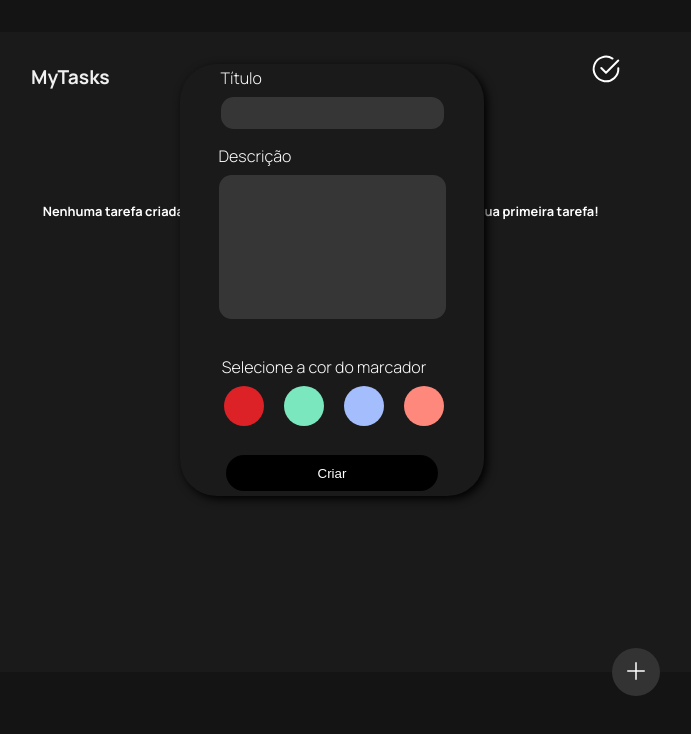
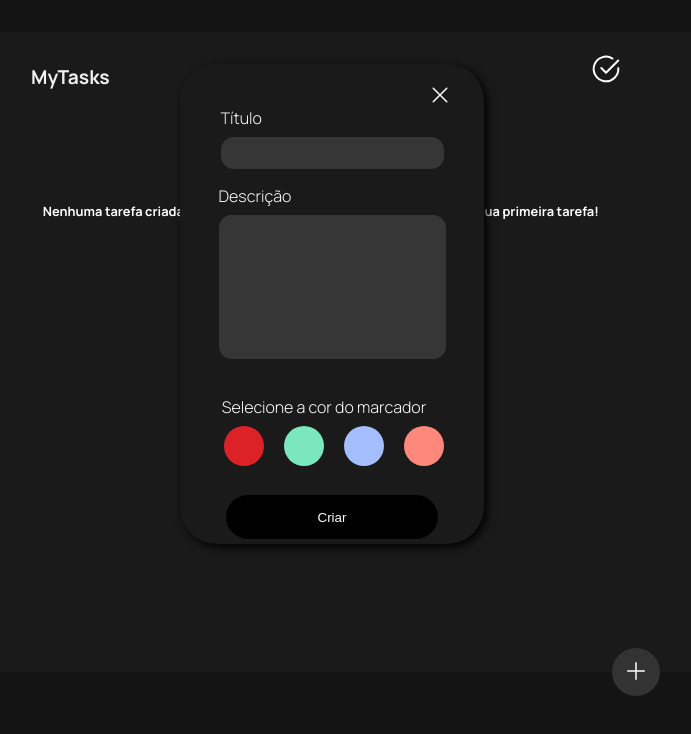
Before and after one commit to guilhermesilvap/tasksProject, a React (Vite) app: page / in a window 1280 px wide. Both pictures are taken after a click on the button 960 px from the left and 672 px from the top of the page. Shown: the top 734 px of the page, without its empty margins (324-1015 px from the left). Built offline with nearby package versions, Linux system fonts and the light colour scheme.

Commit message:
Chore: Acrescentando botão de exit no modal

```diff
--- a/src/components/Modal/index.tsx
+++ b/src/components/Modal/index.tsx
@@ -1,5 +1,6 @@
 import styles from "./styles.module.css"
 import { useState } from "react"
+import exitbutton from "../../assets/exit.svg"
 
 type Props = {
   colors: string[]
@@ -7,6 +8,7 @@ type Props = {
   onChangeTitle: (e: React.ChangeEvent<HTMLInputElement>) => void
   onChangeDescription: (e: React.ChangeEvent<HTMLTextAreaElement>) => void
   createTask: () => void
+  closeModal: () => void
 }
 
 export function Modal({
@@ -15,6 +17,7 @@ export function Modal({
   onChangeTitle,
   onChangeDescription,
   createTask,
+  closeModal
 }: Props) {
   const [selectedColor, setSelectedColor] = useState<string | null>(null)
 
@@ -24,6 +27,7 @@ export function Modal({
   }
   return (
     <div className={styles.container}>
+      <button onClick={closeModal} className={styles.exitButton}><img src={exitbutton} alt="Sair do modal" /></button>
       <div className={styles.titleContainer}>
         <p>Título</p>
         <input maxLength={15} type="text" onChange={onChangeTitle} />
--- a/src/components/Modal/styles.module.css
+++ b/src/components/Modal/styles.module.css
@@ -25,6 +25,18 @@
   border-radius:2.30rem;
 }
 
+.exitButton{
+    cursor: pointer;
+    padding-top: 1rem;
+    padding-left: 11rem;
+    margin-left: 1rem;
+    background: transparent;
+    border: none;
+    width: 1.5rem;
+    height: 1.5rem;
+}
+
+
 .container h4{
     font-family: 'Segoe UI', Tahoma, Geneva, Verdana, sans-serif;
     font-weight: bold;
@@ -48,11 +60,10 @@
 .createButton{
    color: #FFFFFF;
     background-color: #000000;
-    margin-top:2rem;
     border:none;
     cursor: pointer;
     width:70%;
-    height: 3rem;
+    height: 2rem;
     border-radius: 2rem;
 }
 
@@ -144,7 +155,7 @@
   top:2rem;
 
   width: 19rem;
-  height: 27rem;
+  height: 30rem;
 
   background-color:#1A1A1A;
   border-radius:2.30rem;
@@ -157,7 +168,7 @@
     border:none;
     cursor: pointer;
     width:70%;
-    height: 3rem;
+    height: 5rem;
     border-radius: 2rem;
 }
 
--- a/src/components/Tasks Page/index.tsx
+++ b/src/components/Tasks Page/index.tsx
@@ -218,6 +218,7 @@ export function ListTasks() {
       </button>
       {modal && (
         <Modal
+          closeModal={handleModal}
           createTask={() => {
             if (description === "") {
               return alert(
```
